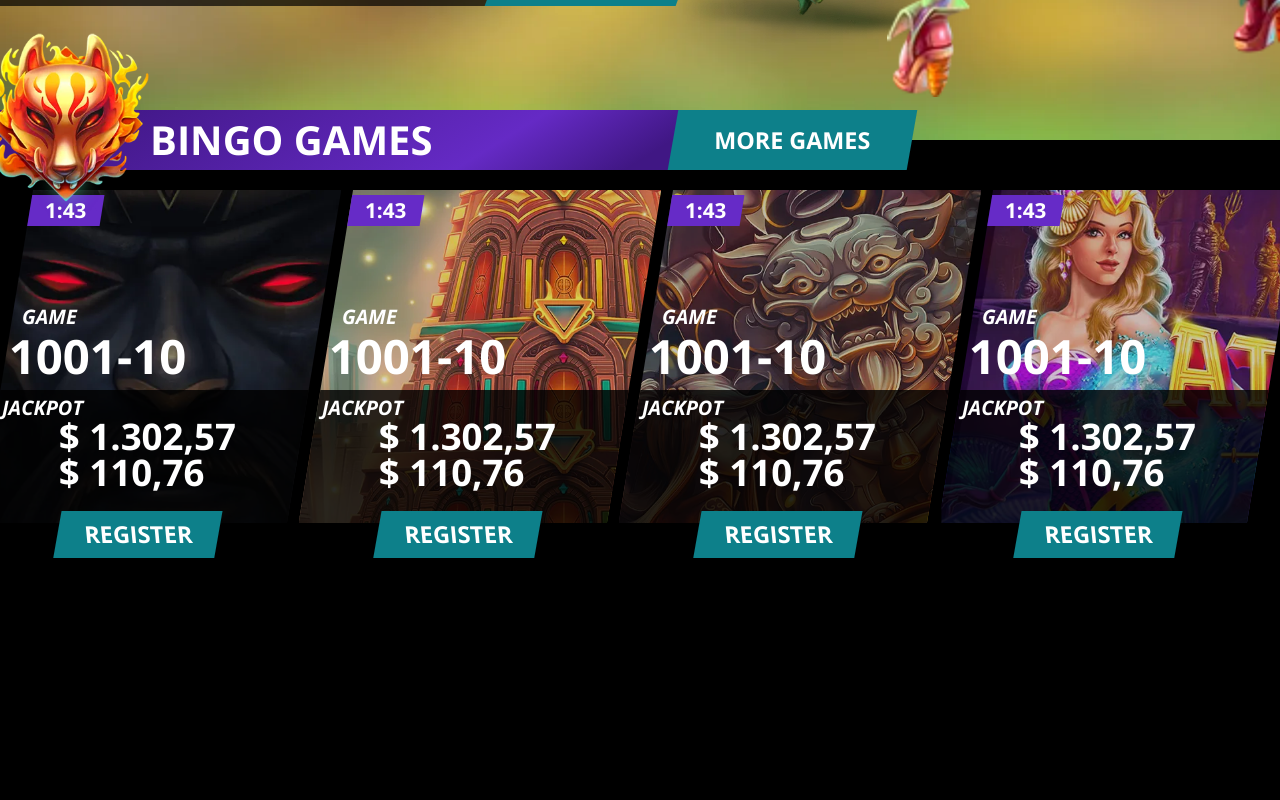
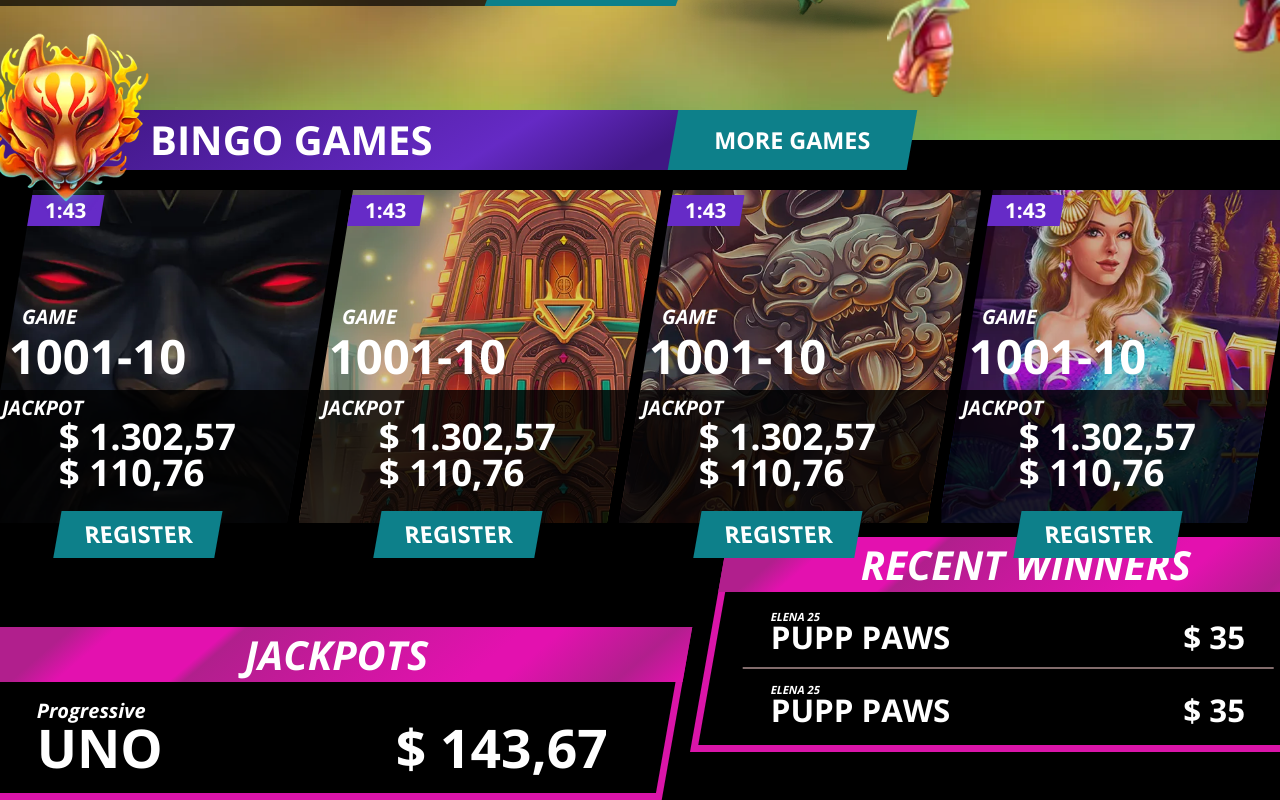
Before and after one commit to ivayloc/bens-bingo-app, an Angular app: page / in a window 1280 px wide. Shown: the part 796-1596 px from the top of the page. Before the commit the page ends 1367 px from the top, so only its background shows below. Built offline with nearby package versions, Linux system fonts and the light colour scheme.

Commit message:
jackpot and winners partialy done

```diff
--- a/src/app/app.component.html
+++ b/src/app/app.component.html
@@ -1,3 +1,4 @@
+<div class="overflow-hidden">
   <div class="top-bar d-flex justify-content-end px-5">
     <div class="top-bar-username text-white">username</div>
   </div>
@@ -149,7 +150,7 @@
       />
     </div>
   </div>
-<div class="bingo-games mb-5">
+  <div class="bingo-games">
     <div class="d-flex">
       <div class="bingo-games-header d-flex">
         <img
@@ -178,7 +179,9 @@
             <div class="bingo-game-name">1001-10</div>
             <div class="bingo-game-jackpot">
               <div class="bingo-game-jackpot-title">JACKPOT</div>
-            <div class="align-items-center d-flex justify-content-center h-100">
+              <div
+                class="align-items-center d-flex justify-content-center h-100"
+              >
                 <div class="bingo-game-jackpot-sum">
                   $ 1.302,57
                   <div></div>
@@ -194,3 +197,59 @@
       </li>
     </ul>
   </div>
+  <div class="bg-jackpot-winners d-flex align-items-start">
+    <div class="box-pink-left flex-fill">
+      <div class="box-pink-wrap">
+        <div class="box-pink">
+          <div class="box-pink-header">
+            <div class="box-pink-header-text">JACKPOTS</div>
+          </div>
+          <div class="box-pink-body">
+            <ul class="jackpots-list list-unstyled mb-0">
+              <li
+                class="jackpots-list-item d-flex align-items-end jackpots-list-item"
+              >
+                <div class="jackpots-list-item-game flex-fill">
+                  <div class="jackpots-list-item-game-studio">Progressive</div>
+                  UNO
+                </div>
+                <div class="jackpots-list-item-sum">$ 143,67</div>
+              </li>
+            </ul>
+          </div>
+        </div>
+      </div>
+    </div>
+    <div class="box-pink-right flex-fill">
+      <div class="box-pink-wrap">
+        <div class="box-pink">
+          <div class="box-pink-header">
+            <div class="box-pink-header-text">RECENT WINNERS</div>
+          </div>
+          <div class="box-pink-body">
+            <ul class="winners-list list-unstyled mb-0">
+              <li
+                class="winners-list-item d-flex align-items-end winners-list-item"
+              >
+                <div class="winners-list-item-game flex-fill">
+                  <div class="winners-list-item-game-username">ELENA 25</div>
+                  PUPP PAWS
+                </div>
+                <div class="winners-list-item-sum">$ 35</div>
+              </li>
+              <li
+                class="winners-list-item d-flex align-items-end winners-list-item"
+              >
+                <div class="winners-list-item-game flex-fill">
+                  <div class="winners-list-item-game-username">ELENA 25</div>
+                  PUPP PAWS
+                </div>
+                <div class="winners-list-item-sum">$ 35</div>
+              </li>
+            </ul>
+          </div>
+        </div>
+      </div>
+    </div>
+  </div>
+</div>
--- a/src/app/app.component.scss
+++ b/src/app/app.component.scss
@@ -243,6 +243,7 @@
 }
 
 .bingo-games {
+  margin-bottom: calc-clamp(156);
   &-header {
     background: linear-gradient(148deg, #401784 9%, #652ac5 55%, #401784 72%);
     position: relative;
@@ -281,7 +282,6 @@
     }
   }
   &-list {
-    overflow-x: clip;
     li {
       &:nth-child(1) {
         .bingo-game-wrap {
@@ -388,3 +388,103 @@
     }
   }
 }
+
+.box-pink {
+  padding: 7px;
+  padding-top: 0;
+  &-left {
+    .box-pink-wrap {
+      margin-inline-start: -25px;
+      margin-inline-end: 16px;
+    }
+  }
+  &-right {
+    margin-top: -90px;
+    margin-bottom: 40px;
+    .box-pink-wrap {
+      margin-inline-end: -35px;
+      margin-inline-start: 16px;
+    }
+  }
+  &-wrap {
+    background-color: #da15a9;
+    color: white;
+    transform: skew(-10deg);
+  }
+
+  &-header {
+    background: linear-gradient(
+      135deg,
+      #b11f8d 1%,
+      #b11f8d 11%,
+      #e311af 17%,
+      #e311af 32%,
+      #b11f8d 34%,
+      #e311af 71%,
+      #e311af 76%,
+      #b11f8d 91%,
+      #e311af 100%
+    );
+    // transform: skew(10deg);
+    margin: 0 -7px;
+    &-text {
+      text-align: center;
+      font-family: OpenSans-BoldItalic;
+      font-size: calc-clamp(60);
+      text-transform: uppercase;
+      line-height: normal;
+      transform: skew(10deg);
+    }
+  }
+  &-body {
+    background-color: #000;
+    padding: calc-clamp(28) calc-clamp(88);
+  }
+}
+.jackpots-list {
+  transform: skew(10deg);
+  &-item {
+    font-size: calc-clamp(80);
+    font-family: OpenSans-Bold;
+    line-height: 1;
+    &-game {
+      &-studio {
+        font-family: OpenSans-BoldItalic;
+        font-size: calc-clamp(30);
+        line-height: 1;
+      }
+    }
+  }
+}
+.winners-list {
+  transform: skew(10deg);
+  &-item {
+    font-size: calc-clamp(47);
+    font-family: OpenSans-Bold;
+    line-height: 1;
+    position: relative;
+    padding-bottom: 30px;
+    &:after {
+      content: "";
+      height: 2px;
+      width: 112%;
+      background-color: #826c6c;
+      position: absolute;
+      bottom: 15px;
+      left: -6%;
+    }
+    &:last-child {
+      padding-bottom: 0;
+      &:after {
+        content: none;
+      }
+    }
+    &-game {
+      &-username {
+        font-family: OpenSans-BoldItalic;
+        font-size: calc-clamp(17);
+        line-height: 1;
+      }
+    }
+  }
+}
```
Lines whose indentation alone changed are shown as unchanged.
